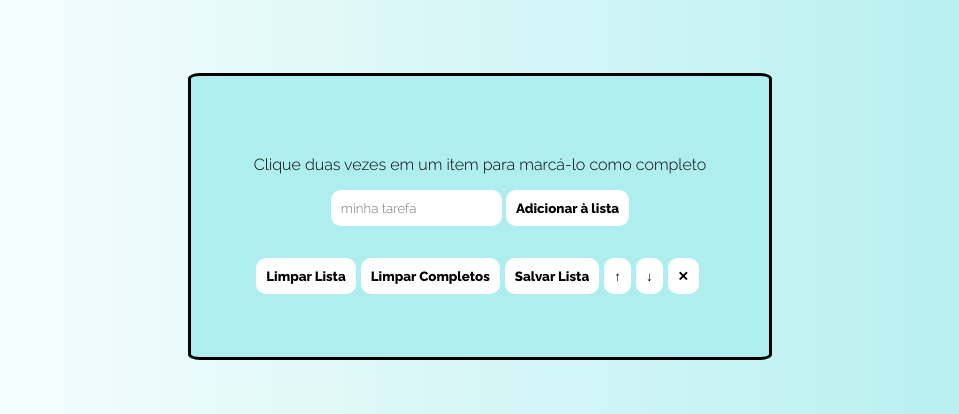
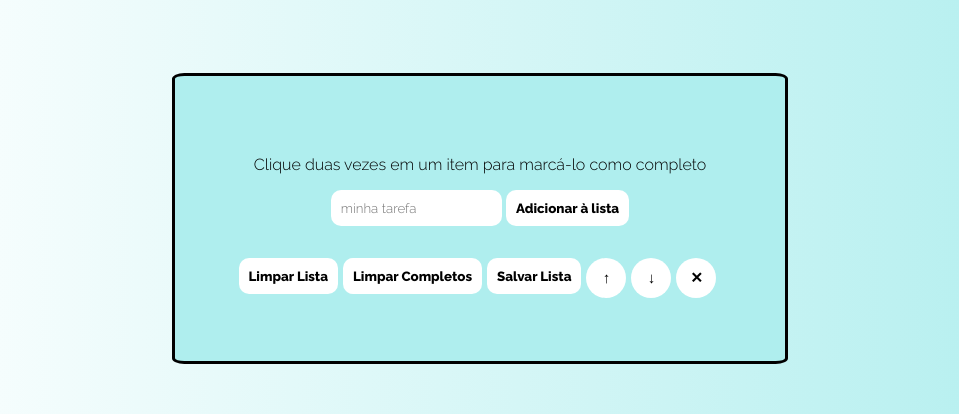
Before and after one commit to anaventura1811/minhas-tarefas, a plain HTML site: page index.html in a window 1280 px wide. Shown: the part 91-505 px from the top of the page, without its empty margins (160-1119 px from the left). Drawn offline with Linux system fonts and the light colour scheme.

Commit message:
Update style.css

```diff
--- a/style.css
+++ b/style.css
@@ -88,3 +88,11 @@ footer p {
   margin-right: auto;
   text-align: center;
 }
+
+#mover-cima , #mover-baixo , #remover-selecionado {
+  border-radius: 100%;
+  width: 40px;
+  height: 40px;
+  font-size: 15px;
+  text-align: center;
+}
```
